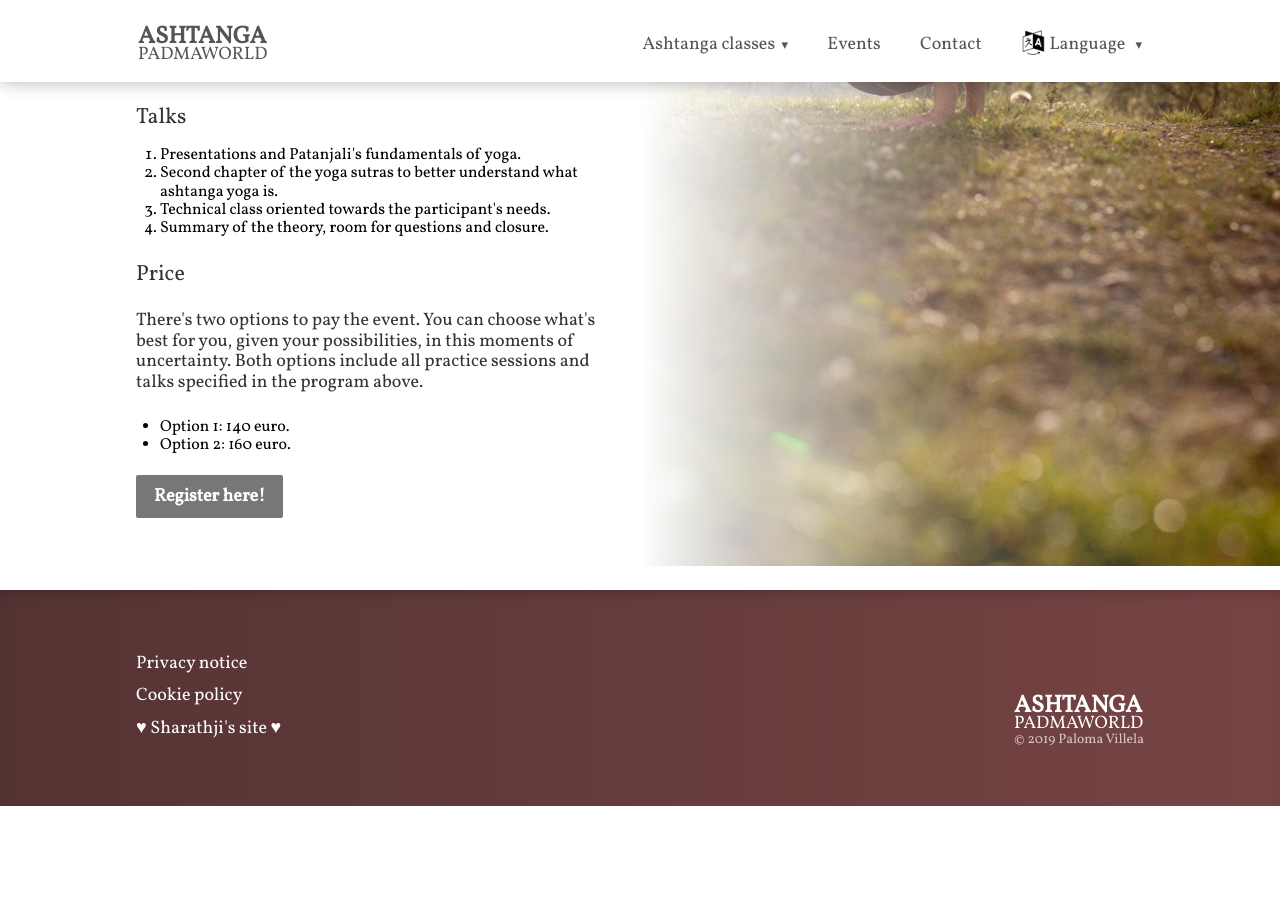
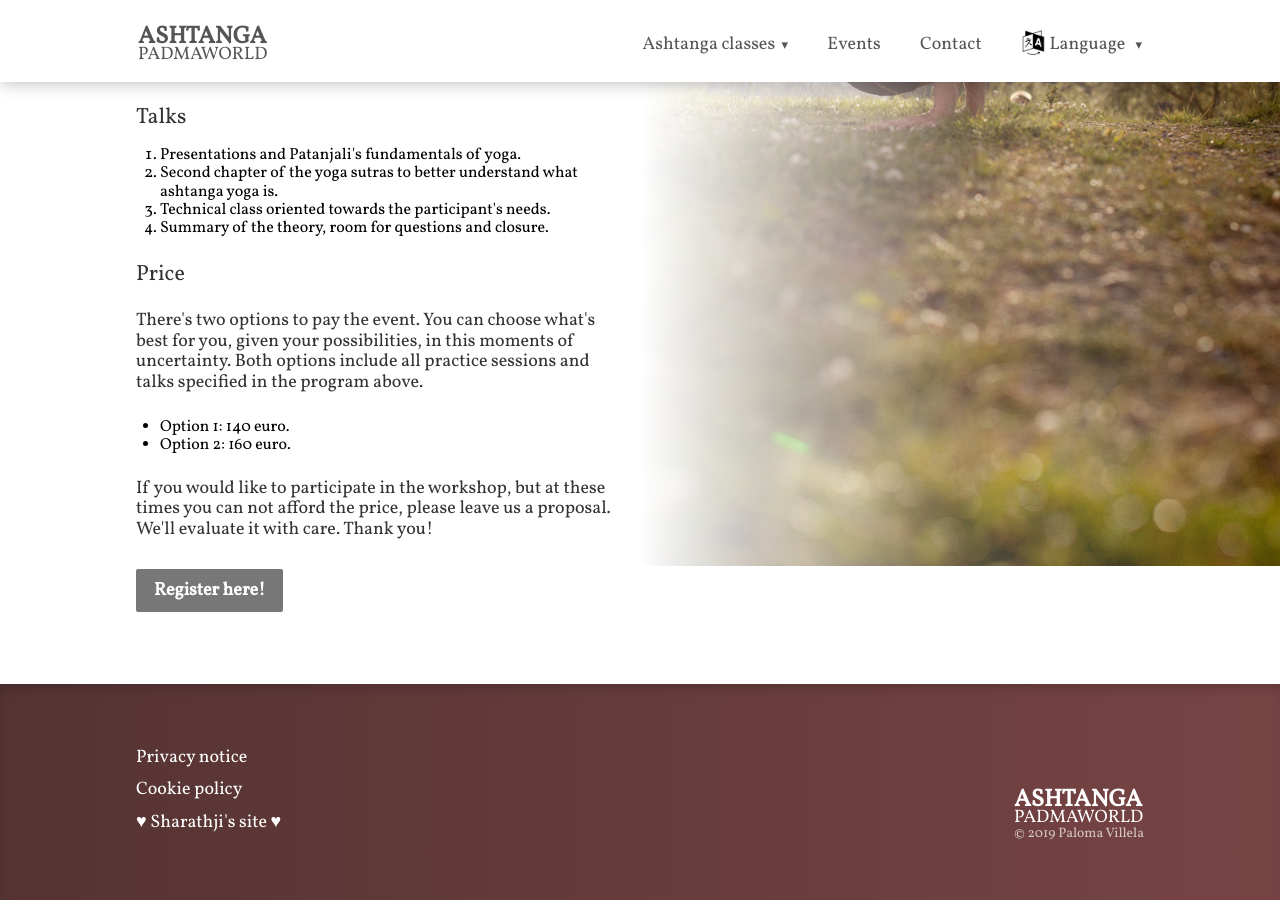
Before and after one commit to palomavillela/palomavillela.github.io, a Jekyll site: the page built from en/events/lu2020.html, in a window 1280 px wide and 900 px high, scrolled down 2448 px. Built offline with Jekyll 4.4.1, drawn with Linux system fonts in a browser that asks for light colours; nearby versions of some CDN libraries; before the commit the page ends 3254 px from its top, so only the background shows below that.

Commit message:
add price proposal note

```diff
--- a/_includes/events/lu2020.html
+++ b/_includes/events/lu2020.html
@@ -69,6 +69,7 @@
                         <li>{{ include.text_price_option_1 }}</li>
                         <li>{{ include.text_price_option_2 }}</li>
                     </ul>
+                    <p class="note">{{ include.text_note_price_2 }}</p>
                     <a class="pure-button clear-block-button" href="{{ include.link_register }}" target="_blank">
                         {{ include.text_register }}
                     </a>
--- a/en/events/lu2020.html
+++ b/en/events/lu2020.html
@@ -30,6 +30,7 @@ this_page: events/lu2020
     text_note_price = "There's two options to pay the event. You can choose what's best for you, given your possibilities, in this moments of uncertainty. Both options include all practice sessions and talks specified in the program above."
     text_price_option_1 = "Option 1: 140 euro."
     text_price_option_2 = "Option 2: 160 euro."
+    text_note_price_2 = "If you would like to participate in the workshop, but at these times you can not afford the price, please leave us a proposal. We'll evaluate it with care. Thank you!"
     text_register = "Register here!"
     link_register = "https://forms.gle/kY54YgWLKNb64iYF6"
 %}
--- a/es/events/lu2020.html
+++ b/es/events/lu2020.html
@@ -30,6 +30,7 @@ this_page: events/lu2020
     text_note_price = "Hay dos opciones de pago para este evento. Podéis elegir la que os vaya mejor, según la posibilidad de cada uno, en estos momentos de incertidumbre. Ambas opciones incluyen todas las prácticas y charlas especificadas arriba en el programa."
     text_price_option_1 = "Opción 1: 140 euros."
     text_price_option_2 = "Opción 2: 160 euros."
+    text_note_price_2 = "Si te gustaría participar en el workshop, pero en estos tiempos no puedes permitírtelo, por favor dejanos una propuesta. La evaluaremos con cariño. Gracias!"
     text_register = "Regístrate aquí!"
     link_register = "https://forms.gle/phTC3SC9kXQZuqnd8"
 %}
```
